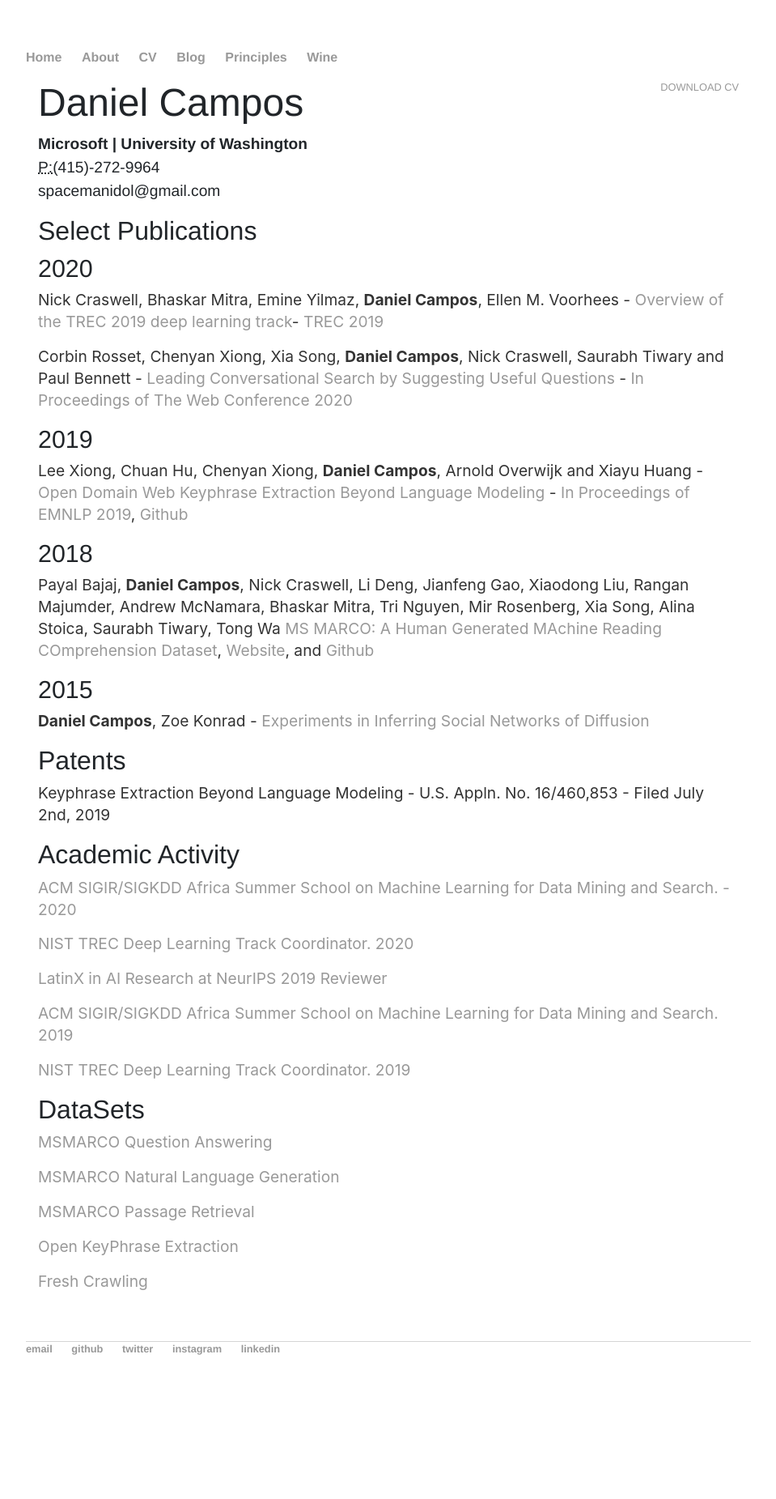
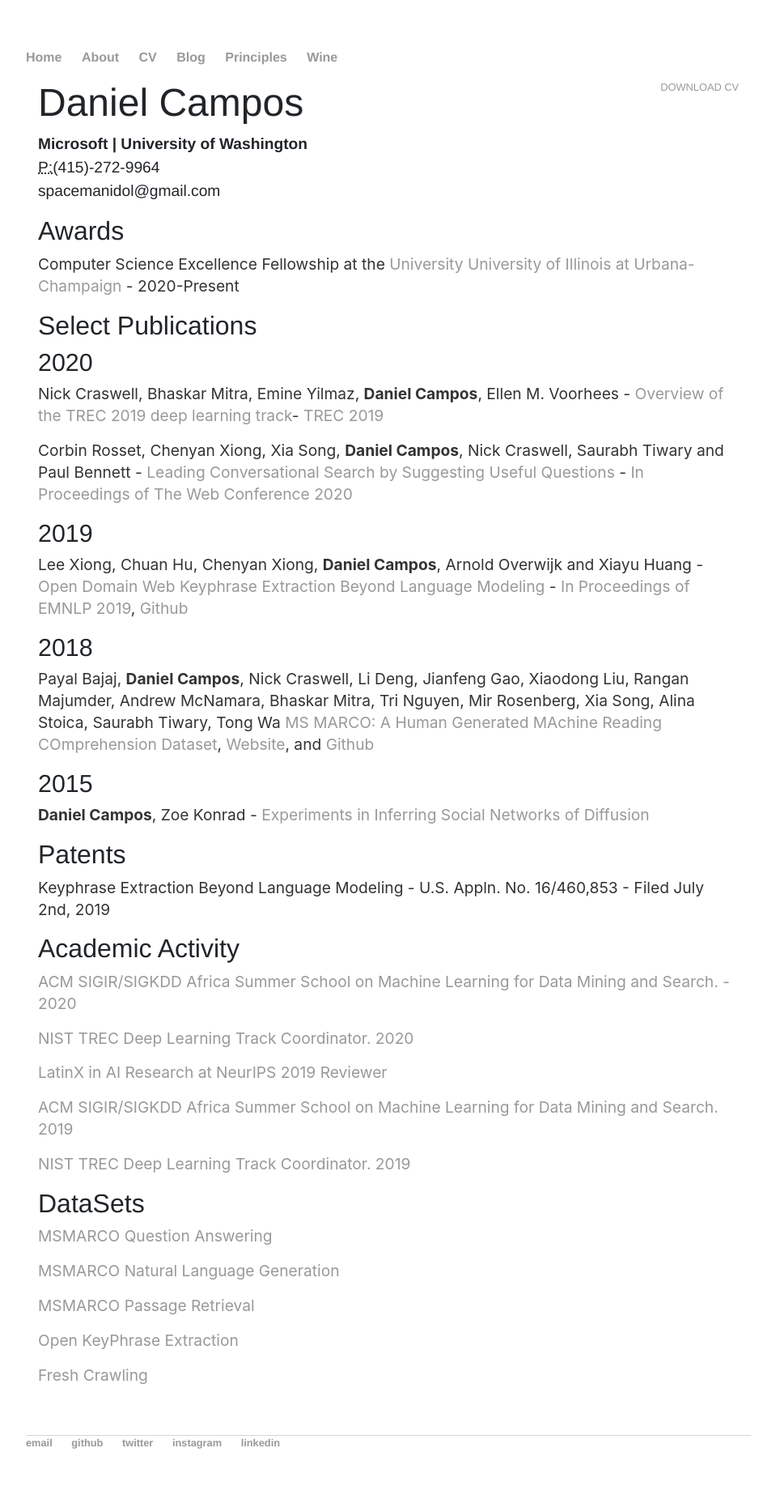
Before and after one commit to spacemanidol/spacemanidol.github.io, a Jekyll site: the page built from cv/index.html, in a window 1280 px wide. Shown: the whole page at 81% size, without its empty margins (160-1119 px from the left). Built offline with Jekyll 4.4.1, drawn with Linux system fonts in a browser that asks for light colours; comment, search, counter and statistics services are not loaded; before the commit the page ends 1734 px from its top, so only the background shows below that.

Commit message:
Update index.html

```diff
--- a/cv/index.html
+++ b/cv/index.html
@@ -10,6 +10,8 @@ title: CV of Daniel Campos
 	<abbr title="phone">P:</abbr>(415)-272-9964<br>
 	<span class="obfuscate">spacemanidol@gmail.com</span>
 	</address>
+	<h2>Awards</h2>
+	<p>Computer Science Excellence Fellowship at the <a href='https://cs.illinois.edu/'>University University of Illinois at Urbana-Champaign</a> - 2020-Present</p>
 	<h2>Select Publications</h2>
 	<h4>2020</h4>
 	<p>Nick Craswell, Bhaskar Mitra, Emine Yilmaz, <strong>Daniel Campos</strong>, Ellen M. Voorhees - <a href='https://arxiv.org/abs/2003.07820'>Overview of the TREC 2019 deep learning track</a>- <a href='https://trec.nist.gov/tracks.html'>TREC 2019</a></p>
```
